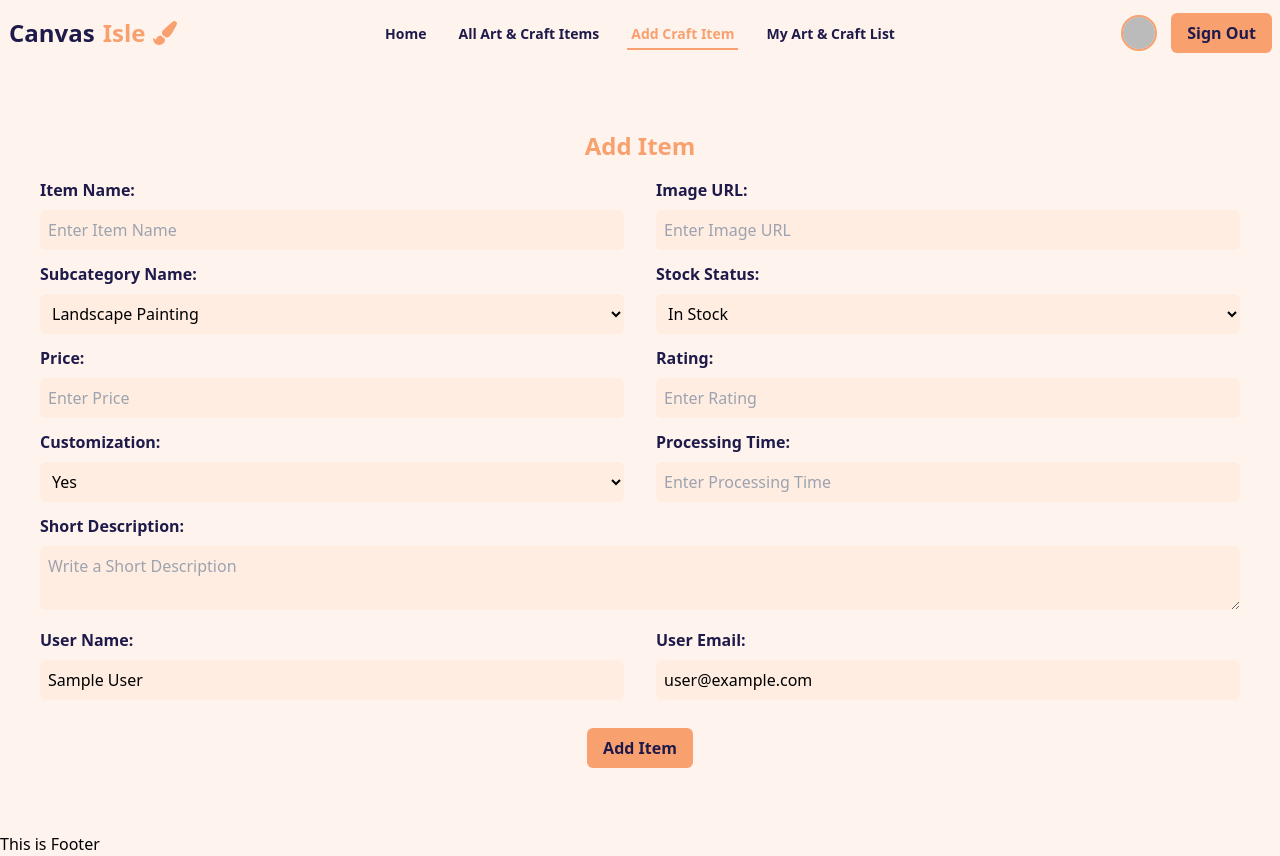
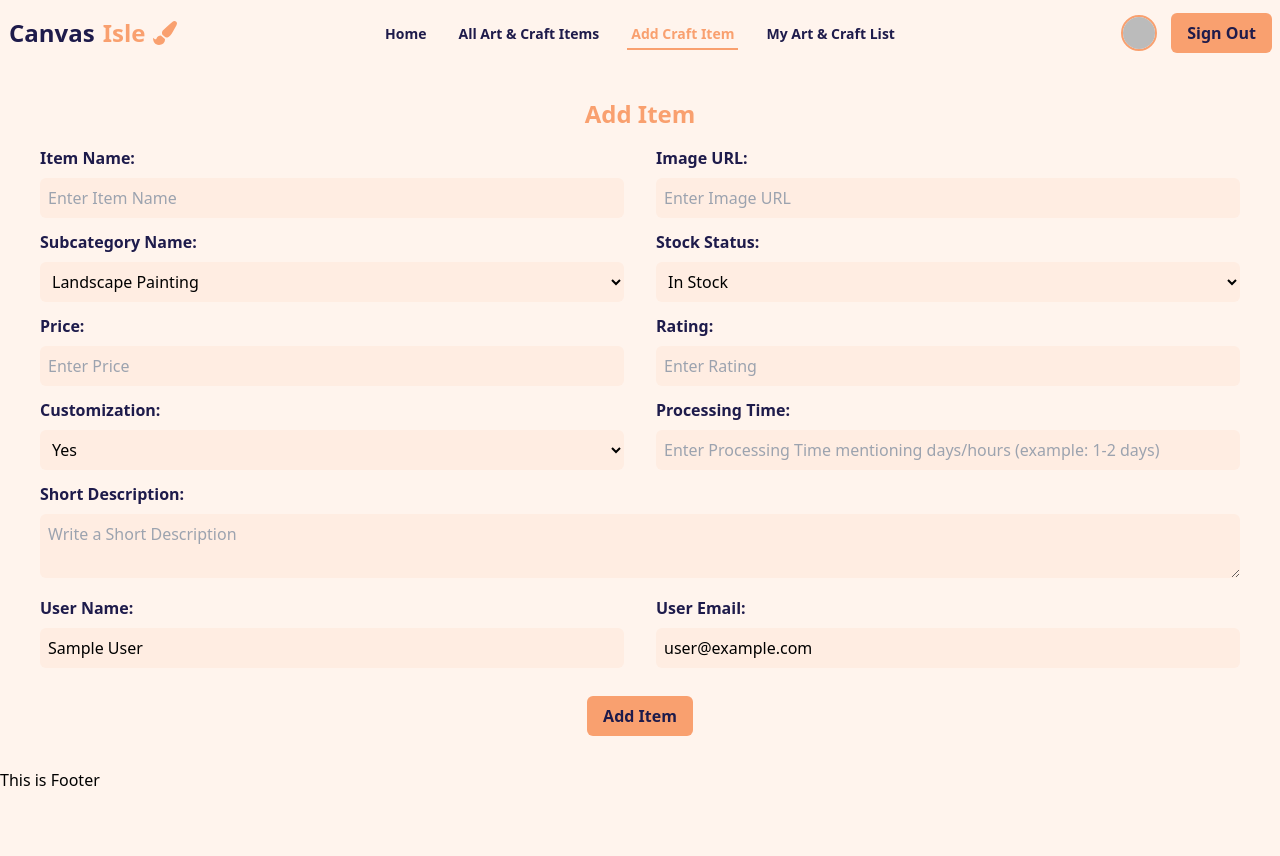
Before and after one commit to md-maheen-billah/Assignment-10-client-side, a React (Vite) app: page /additems in a window 1280 px wide. After the commit the page ends 800 px from the top, so only its background shows below. Built offline with nearby package versions, Linux system fonts and the light colour scheme; no server answers; sample sign-in values are in the browser's storage.

Commit message:
implemented add item functionality in client side usign fetch

```diff
--- a/src/Pages/AddItems/AddItems.jsx
+++ b/src/Pages/AddItems/AddItems.jsx
@@ -15,6 +15,8 @@ const AddItems = () => {
     const customization = form.customization.value;
     const processing_time = form.processing_time.value;
     const stockStatus = form.stockStatus.value;
+    const email = user.email;
+    const name = user.displayName;
 
     const newItem = {
       image,
@@ -26,13 +28,26 @@ const AddItems = () => {
       customization,
       processing_time,
       stockStatus,
+      email,
+      name,
     };
 
     console.log(newItem);
+    fetch("http://localhost:5000/addItems", {
+      method: "POST",
+      headers: {
+        "content-type": "application/json",
+      },
+      body: JSON.stringify(newItem),
+    })
+      .then((res) => res.json())
+      .then((data) => {
+        console.log(data);
+      });
   };
 
   return (
-    <div className="mt-4 mb-8 lg:my-16 ">
+    <div className="mt-4 mb-8 lg:my-8 ">
       <h2 className="text-center text-2xl font-bold text-[#f9a06f] animate__animated animate__headShake  animate__slow animate__infinite">
         Add Item
       </h2>
@@ -132,6 +147,7 @@ const AddItems = () => {
               maxLength={5}
               max={5}
               min={0}
+              step=".01"
               type="number"
               placeholder="Enter Rating"
               id="rating"
@@ -167,11 +183,11 @@ const AddItems = () => {
             </label>
             <input
               className="mt-2  p-2 rounded-md w-full bg-[#ffede2]"
-              type="number"
+              type="text"
               id="processing_time"
               name="processing_time"
               required
-              placeholder="Enter Processing Time"
+              placeholder="Enter Processing Time mentioning days/hours (example: 1-2 days)"
             />
           </div>
         </div>
```
